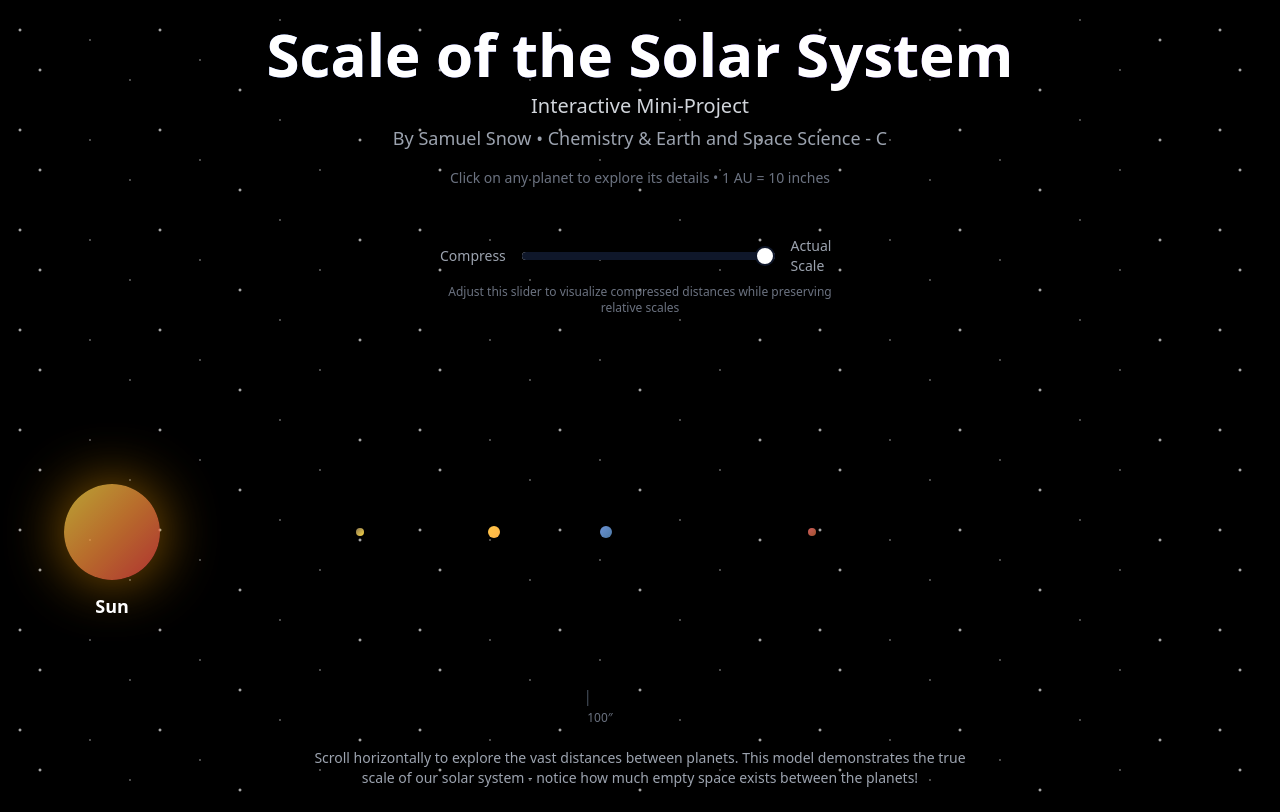
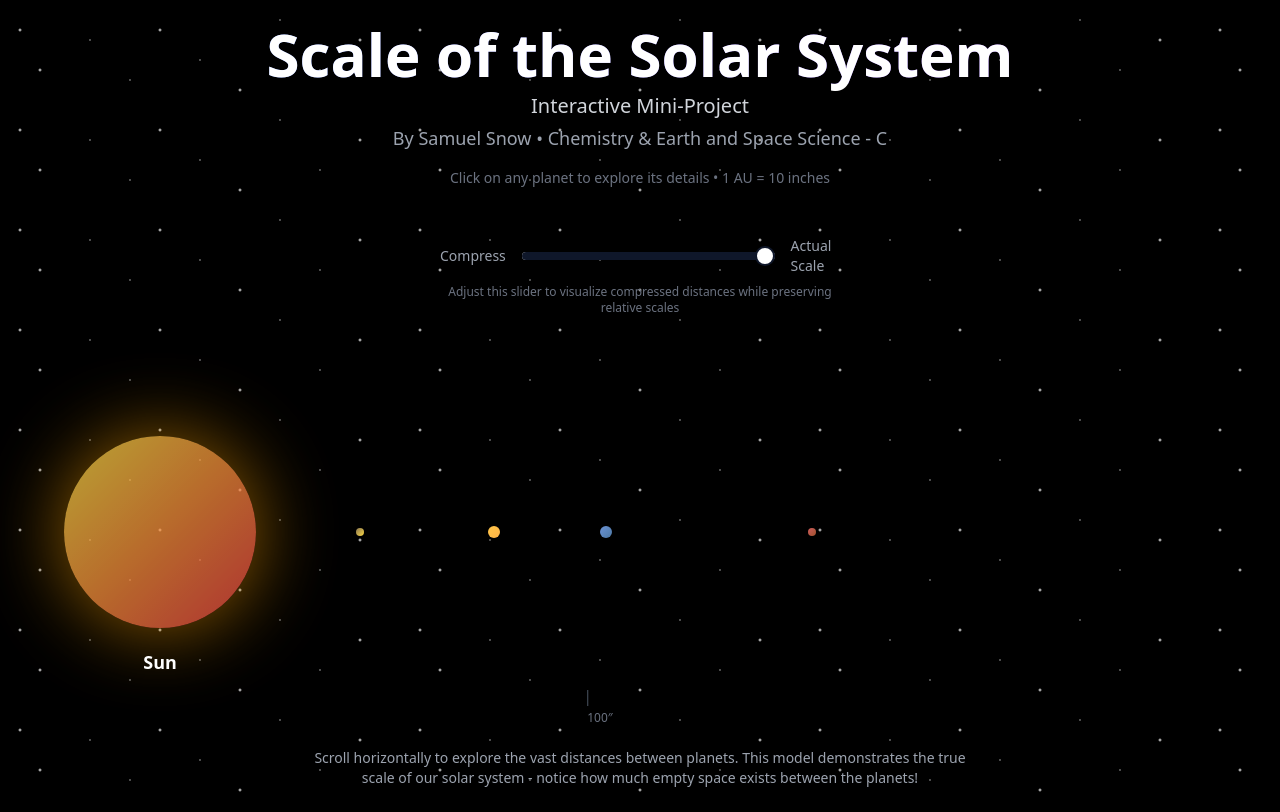
Before and after one commit to samsnow850/cosmic-scale-voyage, a React (Vite) app: page / in a window 1280 px wide. Built offline with nearby package versions, Linux system fonts and the light colour scheme.

Commit message:
Make sun larger
Increase the size of the sun in the solar system visualization.

```diff
--- a/src/pages/Index.tsx
+++ b/src/pages/Index.tsx
@@ -1,3 +1,4 @@
+
 import React, { useState, useRef, useEffect } from 'react';
 import { Slider } from "@/components/ui/slider";
 import Planet from '../components/Planet';
@@ -213,12 +214,12 @@ const Index = () => {
           {/* Sun */}
           <div className="absolute left-16 top-1/2 transform -translate-y-1/2 flex items-center justify-center">
             <div
-              className="w-24 h-24 rounded-full bg-gradient-to-br from-yellow-300 via-orange-400 to-red-500 shadow-2xl animate-pulse"
+              className="w-48 h-48 rounded-full bg-gradient-to-br from-yellow-300 via-orange-400 to-red-500 shadow-2xl animate-pulse"
               style={{
-                boxShadow: '0 0 60px rgba(255, 165, 0, 0.8)'
+                boxShadow: '0 0 80px rgba(255, 165, 0, 0.8)'
               }}
             />
-            <div className="absolute -bottom-10 left-1/2 transform -translate-x-1/2 text-white text-lg font-bold">
+            <div className="absolute -bottom-12 left-1/2 transform -translate-x-1/2 text-white text-lg font-bold">
               Sun
             </div>
           </div>
```
